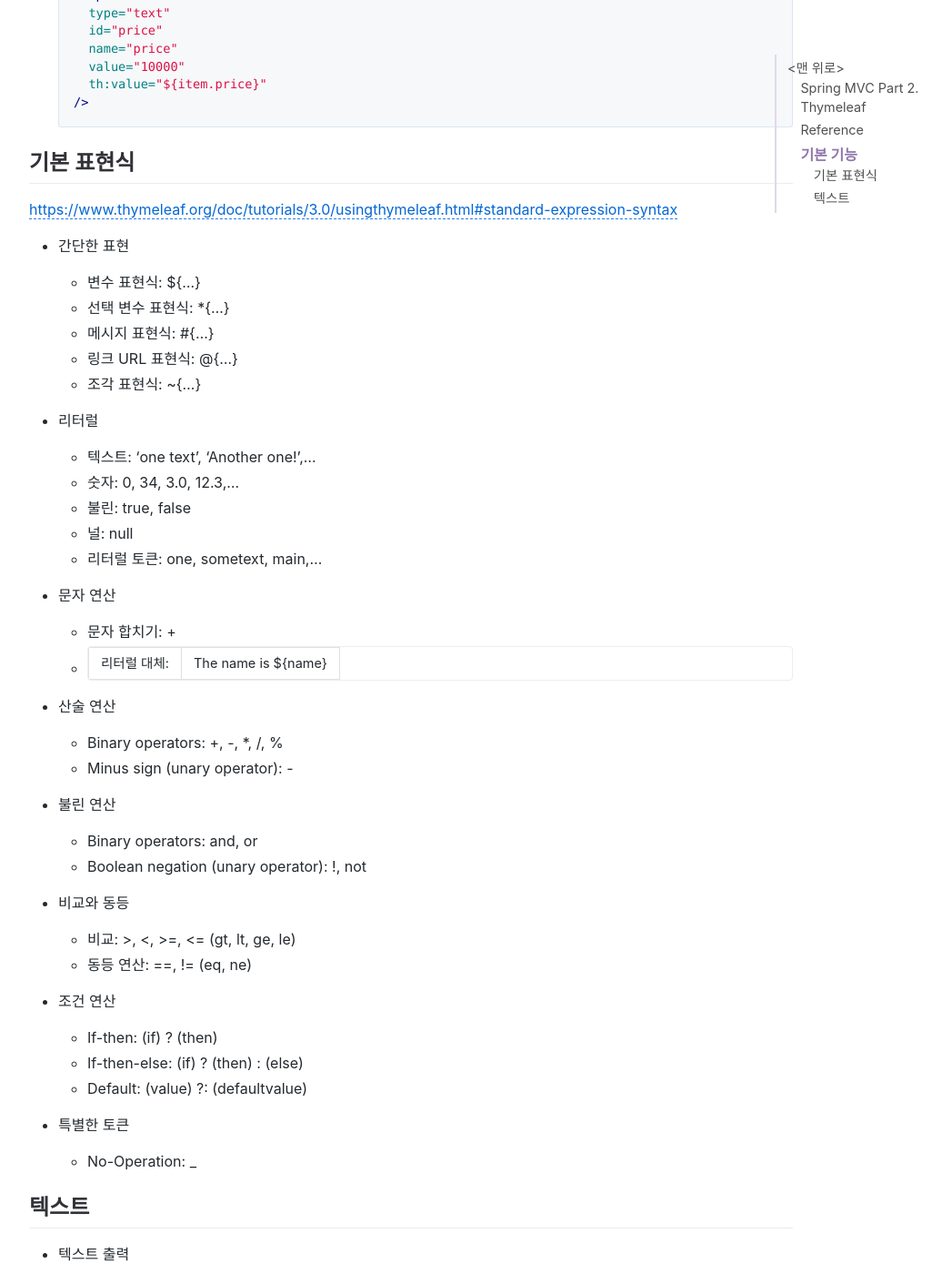
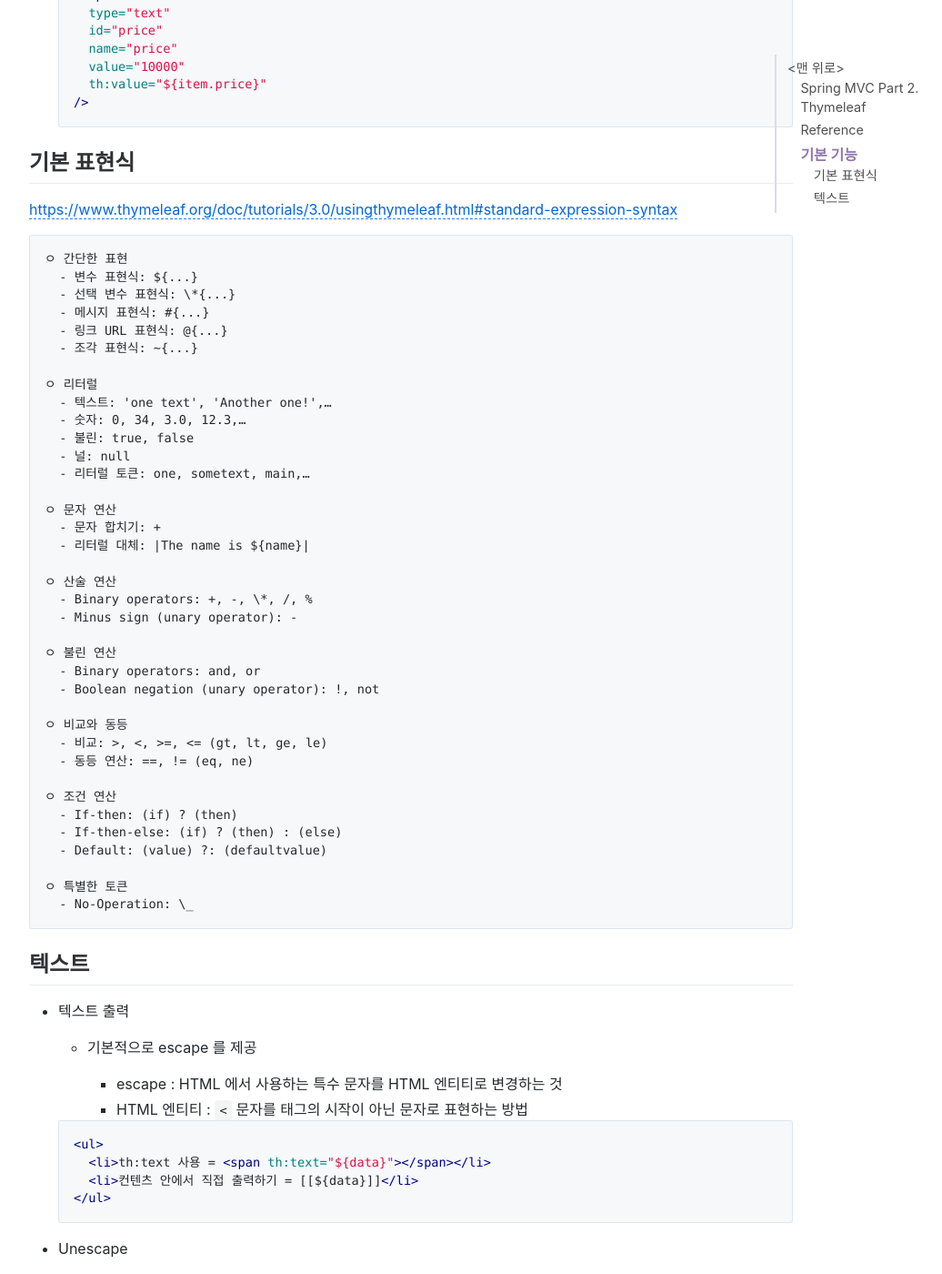
Before and after one commit to jihunparkme/jihunparkme.github.io, a Jekyll site: the page built from _posts/2021-10-11-Spring-MVC-Part2-Thymeleaf.md, in a window 1280 px wide and 1400 px high, scrolled down 1865 px. Shown: the whole window at 91% size, without its empty margins (188-1224 px from the left). Built offline with Jekyll 4.4.1, drawn with Linux system fonts in a browser that asks for light colours; comment, search, counter and statistics services are not loaded.

Commit message:
[타임리프 - 기본 기능] 기본 표현식 내용 수정

````diff
--- a/_posts/2021-10-11-Spring-MVC-Part2-Thymeleaf.md
+++ b/_posts/2021-10-11-Spring-MVC-Part2-Thymeleaf.md
@@ -76,56 +76,52 @@ featured-img: spring_mvc_2
 
 <https://www.thymeleaf.org/doc/tutorials/3.0/usingthymeleaf.html#standard-expression-syntax>
 
-- 간단한 표현
-
+```
+ㅇ 간단한 표현
   - 변수 표현식: ${...}
   - 선택 변수 표현식: \*{...}
   - 메시지 표현식: #{...}
   - 링크 URL 표현식: @{...}
   - 조각 표현식: ~{...}
 
-- 리터럴
-
+ㅇ 리터럴
   - 텍스트: 'one text', 'Another one!',…
   - 숫자: 0, 34, 3.0, 12.3,…
   - 불린: true, false
   - 널: null
   - 리터럴 토큰: one, sometext, main,…
 
-- 문자 연산
-
+ㅇ 문자 연산
   - 문자 합치기: +
   - 리터럴 대체: |The name is ${name}|
 
-- 산술 연산
-
+ㅇ 산술 연산
   - Binary operators: +, -, \*, /, %
   - Minus sign (unary operator): -
 
-- 불린 연산
-
+ㅇ 불린 연산
   - Binary operators: and, or
   - Boolean negation (unary operator): !, not
 
-- 비교와 동등
-
+ㅇ 비교와 동등
   - 비교: >, <, >=, <= (gt, lt, ge, le)
   - 동등 연산: ==, != (eq, ne)
 
-- 조건 연산
-
+ㅇ 조건 연산
   - If-then: (if) ? (then)
   - If-then-else: (if) ? (then) : (else)
   - Default: (value) ?: (defaultvalue)
 
-- 특별한 토큰
+ㅇ 특별한 토큰
   - No-Operation: \_
+```
 
 ## 텍스트
 
 - 텍스트 출력
 
   - 기본적으로 escape 를 제공
+
     - escape : HTML 에서 사용하는 특수 문자를 HTML 엔티티로 변경하는 것
     - HTML 엔티티 : `<` 문자를 태그의 시작이 아닌 문자로 표현하는 방법
 
````
